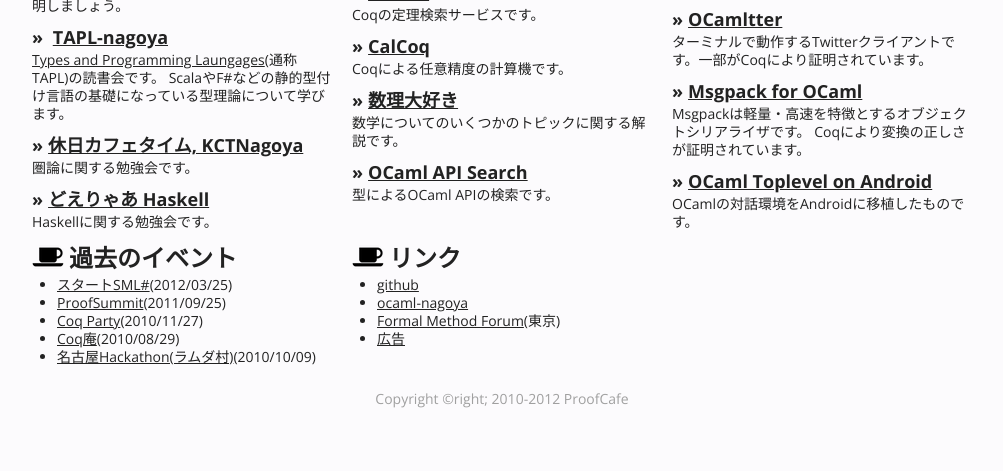
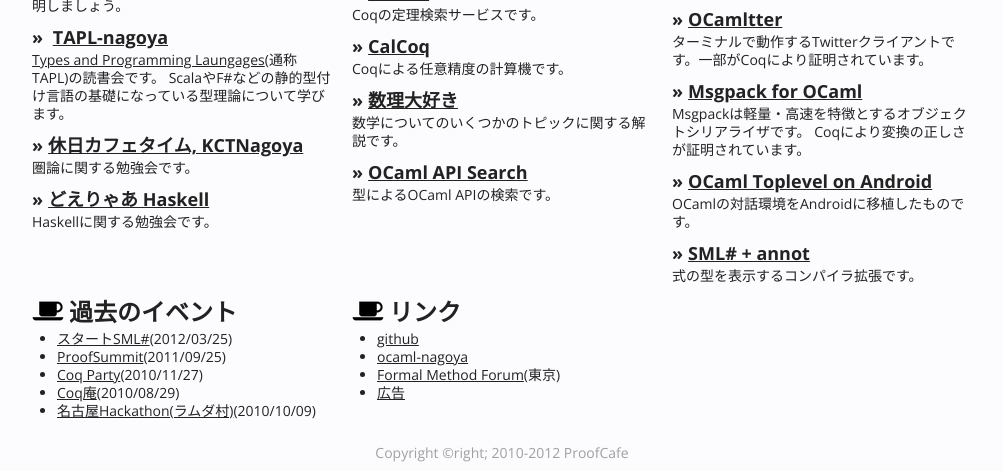
Before and after one commit to ProofCafe/proofcafe.github.com, a plain HTML site: page index.html in a window 1280 px wide. Shown: the part 784-1255 px from the top of the page, without its empty margins (138-1141 px from the left). Before the commit the page ends 1201 px from the top, so only its background shows below. Drawn offline with nearby package versions, Linux system fonts and the light colour scheme.

Commit message:
add: SML#+annot

```diff
--- a/index.html
+++ b/index.html
@@ -101,6 +101,8 @@
           <p>
             OCamlの対話環境をAndroidに移植したものです。
           </p>
+          <h3><a href="http://github.com/mzp/smlsharp-annot/">SML# + annot</a></h3>
+          <p>式の型を表示するコンパイラ拡張です。</p>
         </div>
       </div>
       <div class="row">
```
